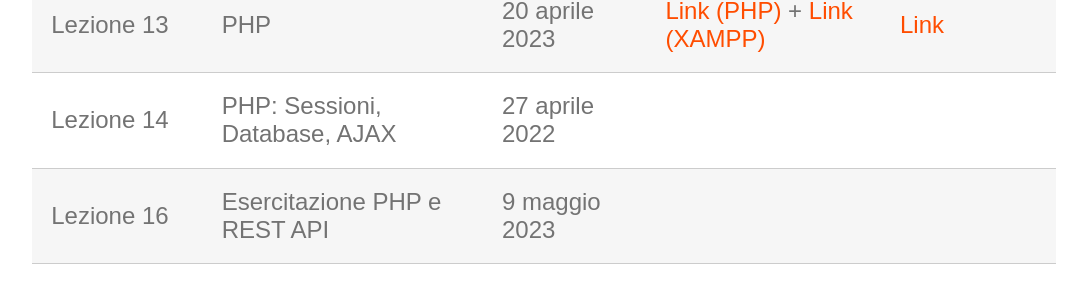
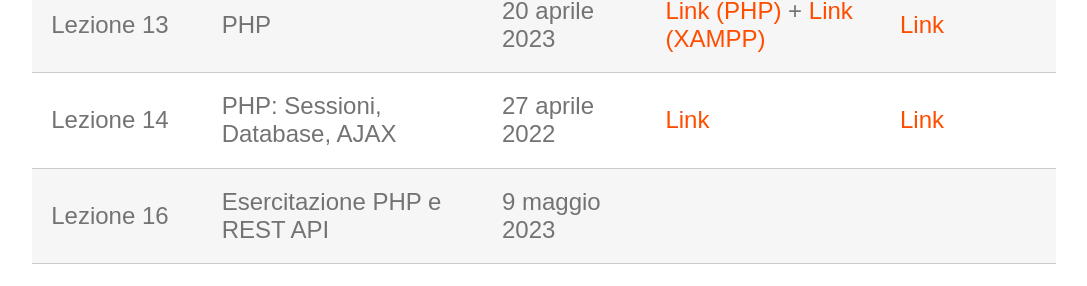
Before and after one commit to perceivelab/wp-al-23, a Jekyll site: the page built from lezioni.md, in a window 1280 px wide and 900 px high, scrolled down 1472 px. Shown: the part 154-440 px from the top of the window, without its empty margins (96-1183 px from the left). Built offline with Jekyll 4.4.1, drawn with Linux system fonts in a browser that asks for light colours; our own code applies the rules of GitHub Pages for plain Markdown files.

Commit message:
Added lezione php/web

```diff
--- a/lezioni.md
+++ b/lezioni.md
@@ -21,7 +21,7 @@ layout: page
 | Lezione 11   | Esercitazione REST API           | 13 aprile 2023 | | [Link](https://studentiunict-my.sharepoint.com/:u:/g/personal/simone_palazzo_unict_it/EX2SP2pHOUBGpzUFGk3R10YBIzTbQLPV2Kz66oAKhHWqyQ?e=5HOGeh) + [soluzione](https://drive.google.com/file/d/1u4YFoe2kbL_KmgH0pDFOlXUQVpvr4Rg5/view?usp=sharing) |
 | Lezione 12   | Supporto svolgimento MHW3        | 18 aprile 2023 | |
 | Lezione 13   | PHP                              | 20 aprile 2023 | [Link (PHP)](https://studentiunict-my.sharepoint.com/:b:/g/personal/simone_palazzo_unict_it/EYkUhw2ekV5OlArdFMLH-K4Bx_-tO_mRCCv6iXoPay4GSA?e=zGfWBh) + [Link (XAMPP)](https://studentiunict-my.sharepoint.com/:b:/g/personal/simone_palazzo_unict_it/EUJCY5omGdVBvQhYA2PTlHsBtEwa40Lxh8OWFzVF00AEGw?e=efrbFb) | [Link](https://studentiunict-my.sharepoint.com/:u:/g/personal/simone_palazzo_unict_it/EazJPtirWkNBsEUBS8eORscB86ZdTIo2ShVKSPwfYrDqCw?e=nDTIfv) |
-| Lezione 14   | PHP: Sessioni, Database, AJAX    | 27 aprile 2022 | |
+| Lezione 14   | PHP: Sessioni, Database, AJAX    | 27 aprile 2022 | [Link](https://studentiunict-my.sharepoint.com/:b:/g/personal/simone_palazzo_unict_it/EYBtg_xxJ7hHt2LCtD3DLA8Bwaq82y9pg6bfPPLjIl2LgQ?e=oTVuno) | [Link](https://studentiunict-my.sharepoint.com/:u:/g/personal/simone_palazzo_unict_it/EZ-wpXYmyvhJmSZgX-uJzkwBz6Ksq_FAM-HwrBIlFSkfTg?e=LKgr7p) |
 | Lezione 16   | Esercitazione PHP e REST API     | 9 maggio 2023  | |
 | Lezione 15   | MVC: Laravel (1)                 | 11 maggio 2023 | |
 | Lezione 16   | MVC: Laravel (2)                 | 18 maggio 2023 | |
```
